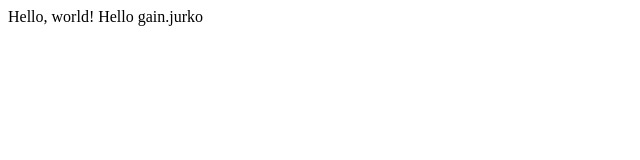
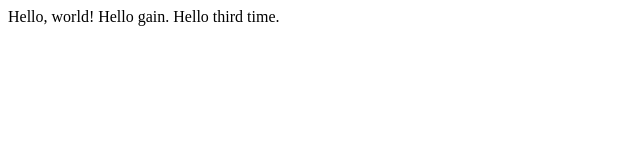
Before and after one commit to pkworldik/cs50test, a plain HTML site: page hello.html in a window 1280 px wide. Shown: the full height of the page, 0-640 px from the left. Drawn offline with Linux system fonts and the light colour scheme.

Commit message:
third line

```diff
--- a/hello.html
+++ b/hello.html
@@ -5,6 +5,6 @@
     <title>My web page</title>
   </head>
   <body>
-    Hello, world! Hello gain.jurko
+    Hello, world! Hello gain. Hello third time.
   </body>
 </html>
```
